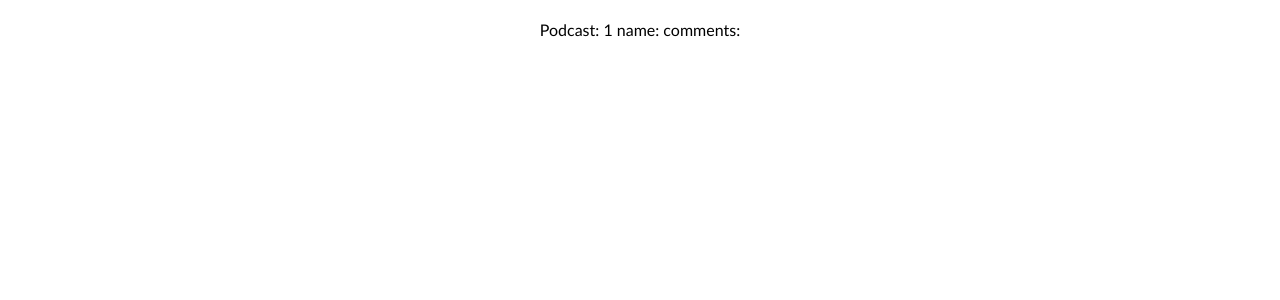
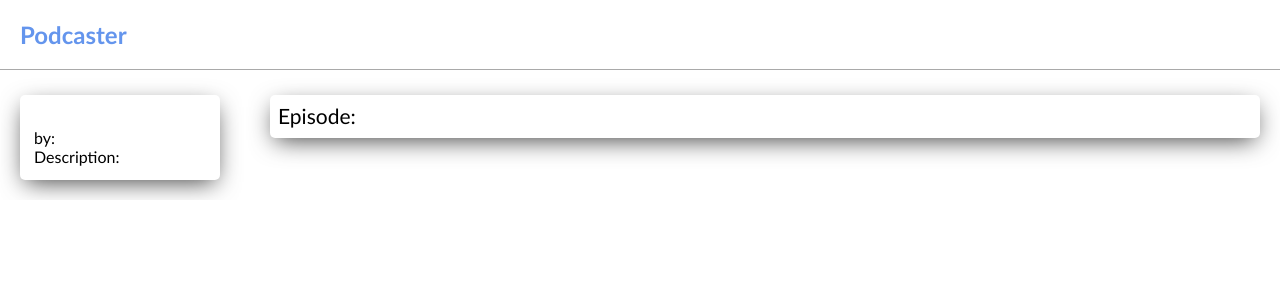
Before and after one commit to RayPaez1983/itunesPodcastRay, a Next.js app: page /podcast/1 in a window 1280 px wide. Shown: the top 300 px of the page. Built offline with nearby package versions, Linux system fonts and the light colour scheme; no server answers.

Commit message:
create the podcast detail

```diff
--- /dev/null
+++ b/components/bigCard.tsx
@@ -0,0 +1,28 @@
+/* eslint-disable @next/next/no-img-element */
+import React from 'react';
+import { useRouter } from 'next/router'
+import styles from '@/styles/Home.module.css'
+
+
+const BigCard = () => {
+    const router = useRouter()
+
+  const { name, comment, image, artist } = router.query
+    return (
+
+      <div>
+      <div className={styles.big_card}>
+        <img src={image as string} alt={image as string} />
+        <p>
+          {artist}</p>
+        <p>
+          by: {name} </p>
+          Description:
+        <div> {comment}</div>
+      </div>
+    </div>
+
+    );
+}
+
+export default BigCard;
--- a/pages/_app.tsx
+++ b/pages/_app.tsx
@@ -4,6 +4,5 @@ import type { AppProps } from 'next/app'
 import { Provider } from "react-redux";
 
 export default function App({ Component, pageProps }: AppProps) {
-  console.log(store, 'the store')
   return  <Provider store={store}><Component {...pageProps} /></Provider>
 }
--- a/pages/podcast/[podcast].tsx
+++ b/pages/podcast/[podcast].tsx
@@ -1,13 +1,34 @@
 import { useRouter } from 'next/router'
 import styles from '@/styles/Home.module.css'
+import BigCard from '@/components/bigCard'
+import { useEffect, useState } from 'react'
+import axios from 'axios'
 
 const Podcast = () => {
   const router = useRouter()
-  const { podcast, name, comment } = router.query
-  return<> <p className={styles.main}>Podcast: {podcast} name: {name} comments: {comment}</p>
+  const { idx, link } = router.query
+  const [podcast, setPodcast] = useState(null);
 
+  useEffect(() => {
 
-  </>
+    fetch(`https://api.allorigins.win/get?url=${encodeURIComponent('https://podcasts.apple.com/us/podcast/the-joe-budden-podcast/id1535809341?uo=2')}`)
+    .then(response => {
+      if (response.ok) return response.json()
+      throw new Error('Network response was not ok.')
+    })
+    .then(data => setPodcast(data.contents));
+  }, []);
+  console.log(router.query, 'nose que hacer', podcast, link)
+  return <div >
+    <div className={styles.main_header}>
+      <h2>Podcaster</h2>
+    </div>
+    <div className={styles.content_postCard}>
+
+  <BigCard/>
+  <div className={styles.content_postCard_title}>Episode: {idx}</div>
+  </div>
+  </div>
 }
 
 export default Podcast
--- a/styles/Home.module.css
+++ b/styles/Home.module.css
@@ -2,7 +2,7 @@
   display: flex;
   flex-direction: column;
   align-items: center;
-  padding: 20px 0px;
+  padding: 20px 0px 0px 0px;
   min-height: 100vh;
   font-family: 'Gill Sans', 'Gill Sans MT', Calibri, 'Trebuchet MS', sans-serif;
 }
@@ -22,7 +22,7 @@
 
 .main_header h2 {
   margin-bottom: 5px;
-  padding: 0px 20px;
+  padding: 20px 20px;
   color: cornflowerblue;
   border-bottom: solid 1px darkgrey;
 }
@@ -85,3 +85,27 @@
 
   }
 }
+
+.big_card {
+  width: 200px;
+  height: 100%;
+  padding: 14px;
+  box-shadow: 0px 7px 25px -5px rgba(0, 0, 0, 0.75);
+  border-radius: 5px;
+
+}
+
+.content_postCard {
+  display: flex;
+  gap: 50px;
+  padding: 20px;
+}
+
+.content_postCard_title {
+  height: 43px;
+  font-size: 21px;
+  padding: 8px;
+  flex-grow: 1;
+  box-shadow: 0px 7px 25px -5px rgba(0, 0, 0, 0.75);
+  border-radius: 5px;
+}
--- a/styles/globals.css
+++ b/styles/globals.css
@@ -9,30 +9,24 @@
   --background-start-rgb: 214, 219, 220;
   --background-end-rgb: 255, 255, 255;
 
-  --primary-glow: conic-gradient(
-    from 180deg at 50% 50%,
+  --primary-glow: conic-gradient(from 180deg at 50% 50%,
       #16abff33 0deg,
       #0885ff33 55deg,
       #54d6ff33 120deg,
       #0071ff33 160deg,
-    transparent 360deg
-  );
-  --secondary-glow: radial-gradient(
-    rgba(255, 255, 255, 1),
-    rgba(255, 255, 255, 0)
-  );
+      transparent 360deg);
+  --secondary-glow: radial-gradient(rgba(255, 255, 255, 1),
+      rgba(255, 255, 255, 0));
 
   --tile-start-rgb: 239, 245, 249;
   --tile-end-rgb: 228, 232, 233;
-  --tile-border: conic-gradient(
-    #00000080,
+  --tile-border: conic-gradient(#00000080,
       #00000040,
       #00000030,
       #00000020,
       #00000010,
       #00000010,
-    #00000080
-  );
+      #00000080);
 
   --callout-rgb: 238, 240, 241;
   --callout-border-rgb: 172, 175, 176;
@@ -47,24 +41,20 @@
     --background-end-rgb: 0, 0, 0;
 
     --primary-glow: radial-gradient(rgba(1, 65, 255, 0.4), rgba(1, 65, 255, 0));
-    --secondary-glow: linear-gradient(
-      to bottom right,
+    --secondary-glow: linear-gradient(to bottom right,
         rgba(1, 65, 255, 0),
         rgba(1, 65, 255, 0),
-      rgba(1, 65, 255, 0.3)
-    );
+        rgba(1, 65, 255, 0.3));
 
     --tile-start-rgb: 2, 13, 46;
     --tile-end-rgb: 2, 5, 19;
-    --tile-border: conic-gradient(
-      #ffffff80,
+    --tile-border: conic-gradient(#ffffff80,
         #ffffff40,
         #ffffff30,
         #ffffff20,
         #ffffff10,
         #ffffff10,
-      #ffffff80
-    );
+        #ffffff80);
 
     --callout-rgb: 20, 20, 20;
     --callout-border-rgb: 108, 108, 108;
@@ -83,19 +73,5 @@ html,
 body {
   max-width: 100vw;
   overflow-x: hidden;
+  font-family: 'Gill Sans', 'Gill Sans MT', Calibri, 'Trebuchet MS', sans-serif
 }
-
-body {
-  color: rgb(var(--foreground-rgb));
-}
-
-a {
-  color: inherit;
-  text-decoration: none;
-}
-
-@media (prefers-color-scheme: dark) {
-  html {
-    color-scheme: dark;
-  }
-}
```
Also changed, not shown: components/card.tsx (+9 -7 lines), pages/index.tsx (+18 -13 lines). Lines whose indentation alone changed are shown as unchanged.
